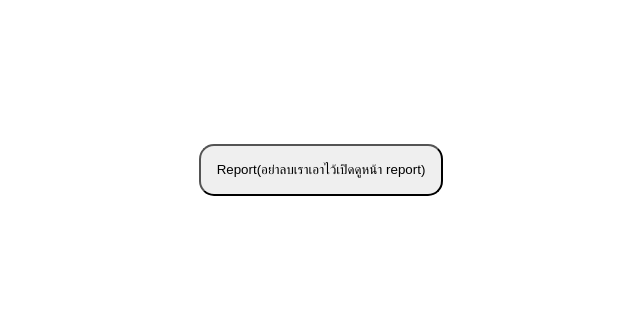
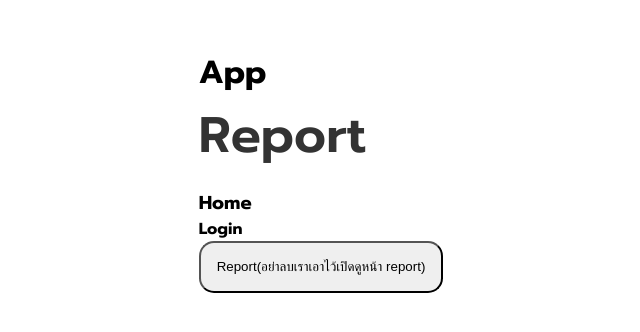
Before and after one commit to ohmpavarisorn/DocLibraryGroup8, a React (Vite) app: page / in a window 1280 px wide. Shown: the part 230-562 px from the top of the page, without its empty margins (127-767 px from the left). Built offline with nearby package versions, Linux system fonts and the light colour scheme.

Commit message:
Update App.jsx

```diff
--- a/src/App.jsx
+++ b/src/App.jsx
@@ -8,6 +8,10 @@ function App() {
         <div className="App">
             {/* <Header /> */}
             {/* <Login />              */}
+            <h1>App</h1>
+            <h2>Report</h2>
+            <h3>Home</h3>
+            <h4>Login</h4>
             <Home />
         </div>
 
```
